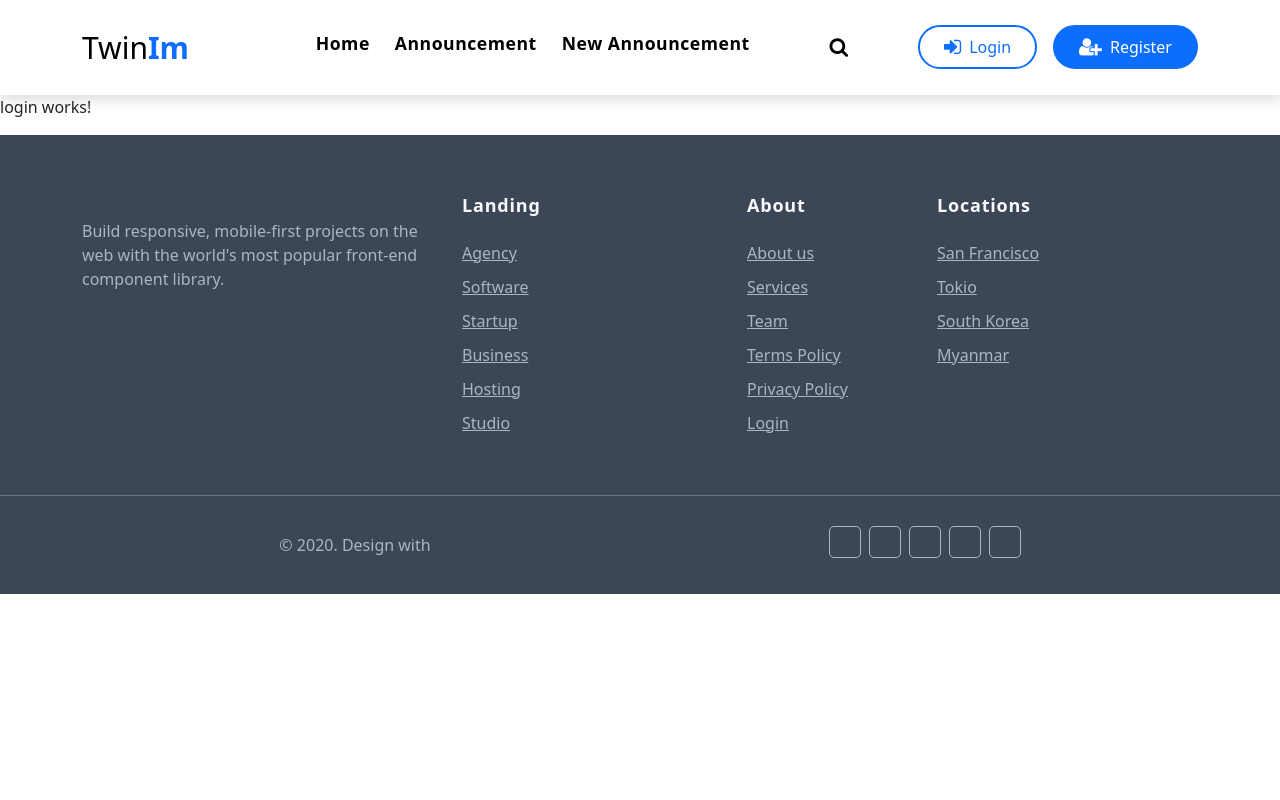
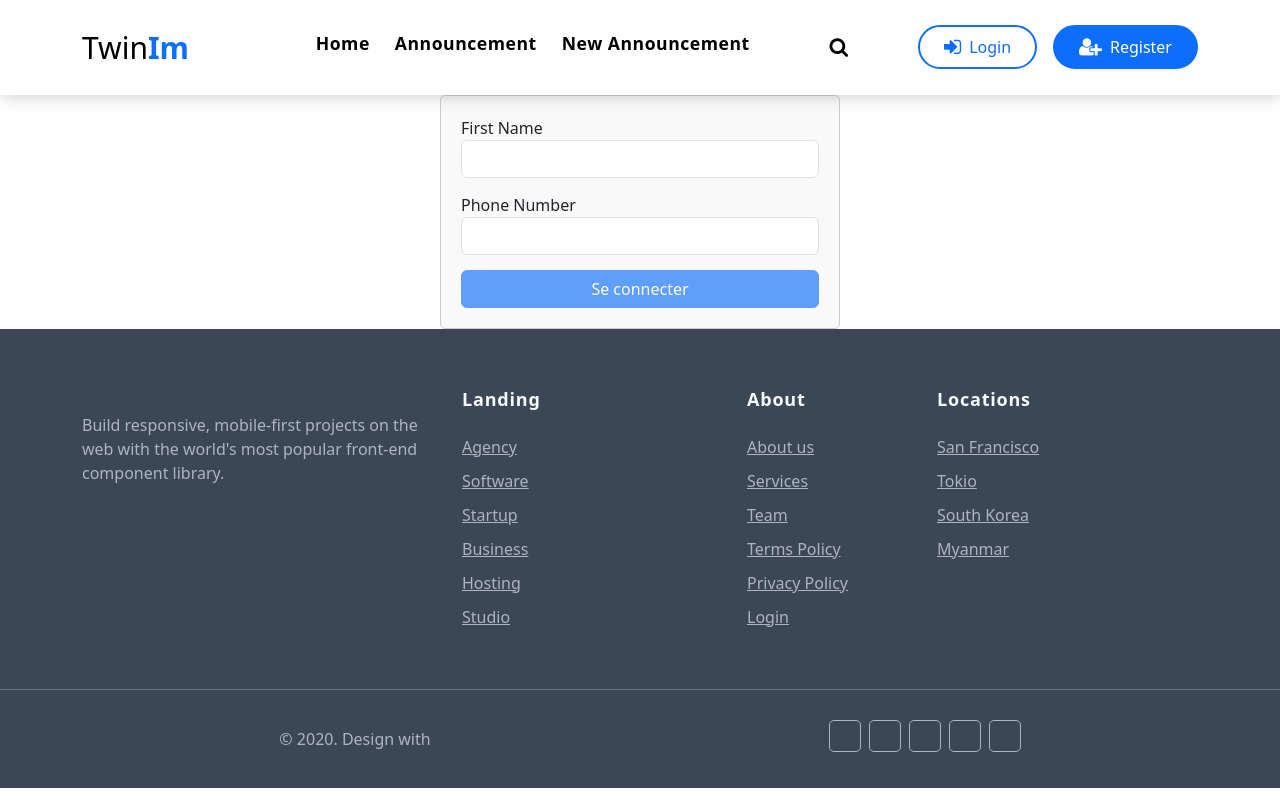
Before and after one commit to badi3a/TwinIm, an Angular app: page /home in a window 1280 px wide. Both pictures are taken after a click on the button "Login". Built offline with nearby package versions, Linux system fonts and the light colour scheme; data requests are answered from the project's data file.

Commit message:
Update login

```diff
--- a/angular.json
+++ b/angular.json
@@ -94,5 +94,8 @@
         }
       }
     }
+  },
+  "cli": {
+    "analytics": "c4a6635f-2464-4ce8-9ed6-95811c27d9e0"
   }
 }
--- a/src/app/features/user/login/login.component.css
+++ b/src/app/features/user/login/login.component.css
@@ -0,0 +1,21 @@
+.login-container {
+  max-width: 400px;
+  margin: auto;
+  padding: 20px;
+  border: 1px solid #ccc;
+  border-radius: 5px;
+  background-color: #f9f9f9;
+}
+
+.form-group {
+  margin-bottom: 15px;
+}
+
+.invalid-feedback {
+  color: red;
+  font-size: 0.875em;
+}
+
+button {
+  width: 100%;
+}
--- a/src/app/features/user/login/login.component.html
+++ b/src/app/features/user/login/login.component.html
@@ -1 +1,38 @@
-<p>login works!</p>
+<div class="login-container">
+  <form [formGroup]="loginForm" (ngSubmit)="onSubmit()">
+    <!-- Champ First Name -->
+    <div class="form-group">
+      <label for="firstName">First Name</label>
+      <input
+        type="text"
+        id="firstName"
+        formControlName="firstName"
+        class="form-control"
+        [class.is-invalid]="loginForm.get('firstName')?.invalid && loginForm.get('firstName')?.touched"
+      />
+      <div *ngIf="loginForm.get('firstName')?.invalid && loginForm.get('firstName')?.touched" class="invalid-feedback">
+        <small *ngIf="loginForm.get('firstName')?.errors?.['required']">Le nom est requis.</small>
+        <small *ngIf="loginForm.get('firstName')?.errors?.['minlength']">Minimum 3 caractères.</small>
+      </div>
+    </div>
+
+    <!-- Champ Phone Number -->
+    <div class="form-group">
+      <label for="phoneNumber">Phone Number</label>
+      <input
+        type="text"
+        id="phoneNumber"
+        formControlName="phoneNumber"
+        class="form-control"
+        [class.is-invalid]="loginForm.get('phoneNumber')?.invalid && loginForm.get('phoneNumber')?.touched"
+      />
+      <div *ngIf="loginForm.get('phoneNumber')?.invalid && loginForm.get('phoneNumber')?.touched" class="invalid-feedback">
+        <small *ngIf="loginForm.get('phoneNumber')?.errors?.['required']">Le numéro de téléphone est requis.</small>
+        <small *ngIf="loginForm.get('phoneNumber')?.errors?.['pattern']">Numéro invalide (8 chiffres).</small>
+      </div>
+    </div>
+
+    <!-- Bouton de soumission -->
+    <button type="submit" class="btn btn-primary" [disabled]="loginForm.invalid">Se connecter</button>
+  </form>
+</div>
--- a/src/app/features/user/login/login.component.ts
+++ b/src/app/features/user/login/login.component.ts
@@ -1,4 +1,7 @@
 import { Component } from '@angular/core';
+import { FormBuilder, FormGroup, Validators } from '@angular/forms';
+import { UserService } from '../services/user.service';
+import {Router} from "@angular/router";
 
 @Component({
   selector: 'app-login',
@@ -6,5 +9,32 @@ import { Component } from '@angular/core';
   styleUrls: ['./login.component.css']
 })
 export class LoginComponent {
+  loginForm: FormGroup;
 
+  constructor(private fb: FormBuilder, private userService: UserService, private router: Router) {
+    this.loginForm = this.fb.group({
+      firstName: ['', [Validators.required, Validators.minLength(3)]],
+      phoneNumber: ['', [Validators.required, Validators.pattern(/^[0-9]{8}$/)]],
+    });
+  }
+
+  onSubmit(): void {
+    if (this.loginForm.valid) {
+      const { firstName, phoneNumber } = this.loginForm.value;
+
+      // Appeler le service pour la connexion
+      this.userService.login(firstName, phoneNumber).subscribe((user) => {
+        if (user) {
+          console.log('Connexion réussie', user.firstName);
+          // Redirection vers le profil utilisateur ou une autre page
+          this.router.navigate(['/user/profile', user.id]);
+        } else {
+          console.error('Utilisateur introuvable');
+          alert('Nom ou numéro de téléphone incorrect.');
+        }
+      });
+    } else {
+      console.error('Formulaire invalide');
+    }
+  }
 }
--- a/src/app/features/user/services/user.service.ts
+++ b/src/app/features/user/services/user.service.ts
@@ -1,13 +1,13 @@
 import { Injectable } from '@angular/core';
 import {HttpClient} from "@angular/common/http";
-import {Observable} from "rxjs";
+import {map, Observable} from "rxjs";
 import {User} from "../../../core/models/User";
 
 @Injectable()
 export class UserService {
   api:string= "http://localhost:3000";
   constructor(private http:HttpClient) { }
-  //getAllusers
+
   getAllUsers():Observable<User[]> {
     return this.http.get<User[]>(`${this.api}/users`);
   }
@@ -23,4 +23,18 @@ export class UserService {
   deleteUser(id:number):Observable<User> {
     return this.http.delete<User>(`${this.api}/users/${id}`)
   }
+  login(firstName: string, phoneNumber: string): Observable<User | null> {
+    return this.http.get<User[]>(`${this.api}/users`).pipe(
+      map((users) => {
+        // Rechercher l'utilisateur avec le firstName et le phoneNumber
+        const user = users.find(
+          (u) =>
+            u.firstName.toLowerCase() === firstName.toLowerCase() &&
+            u.phoneNumbers.includes(phoneNumber)
+        );
+        return user || null; // Retourner l'utilisateur ou null si introuvable
+      })
+    );
+  }
+
 }
```
